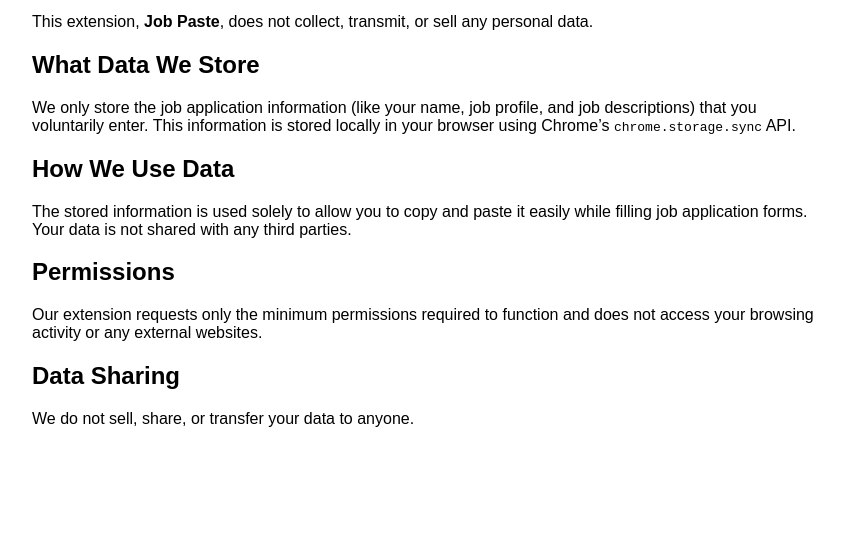
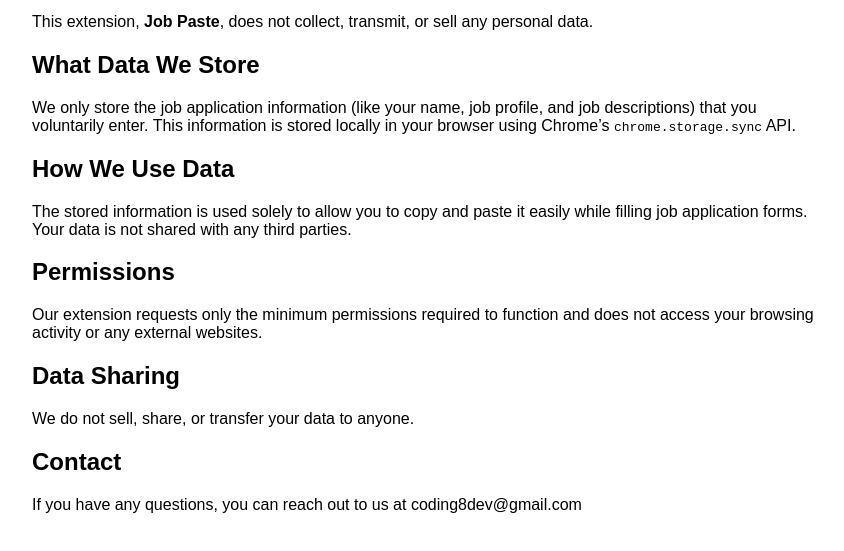
Before and after one commit to AdityaAB4/job-paste-privacy-policy, a plain HTML site: page index.html in a window 1280 px wide. Shown: the part 141-692 px from the top of the page, without its empty margins (208-1052 px from the left). Drawn offline with Linux system fonts and the light colour scheme.

Commit message:
Update index.html contact added again

```diff
--- a/index.html
+++ b/index.html
@@ -44,5 +44,10 @@
     <h2>Data Sharing</h2>
     <p>We do not sell, share, or transfer your data to anyone.</p>
 
+     <h2>Contact</h2>
+    <p>
+      If you have any questions, you can reach out to us at coding8dev@gmail.com
+    </p>
+
   </body>
 </html>
```
